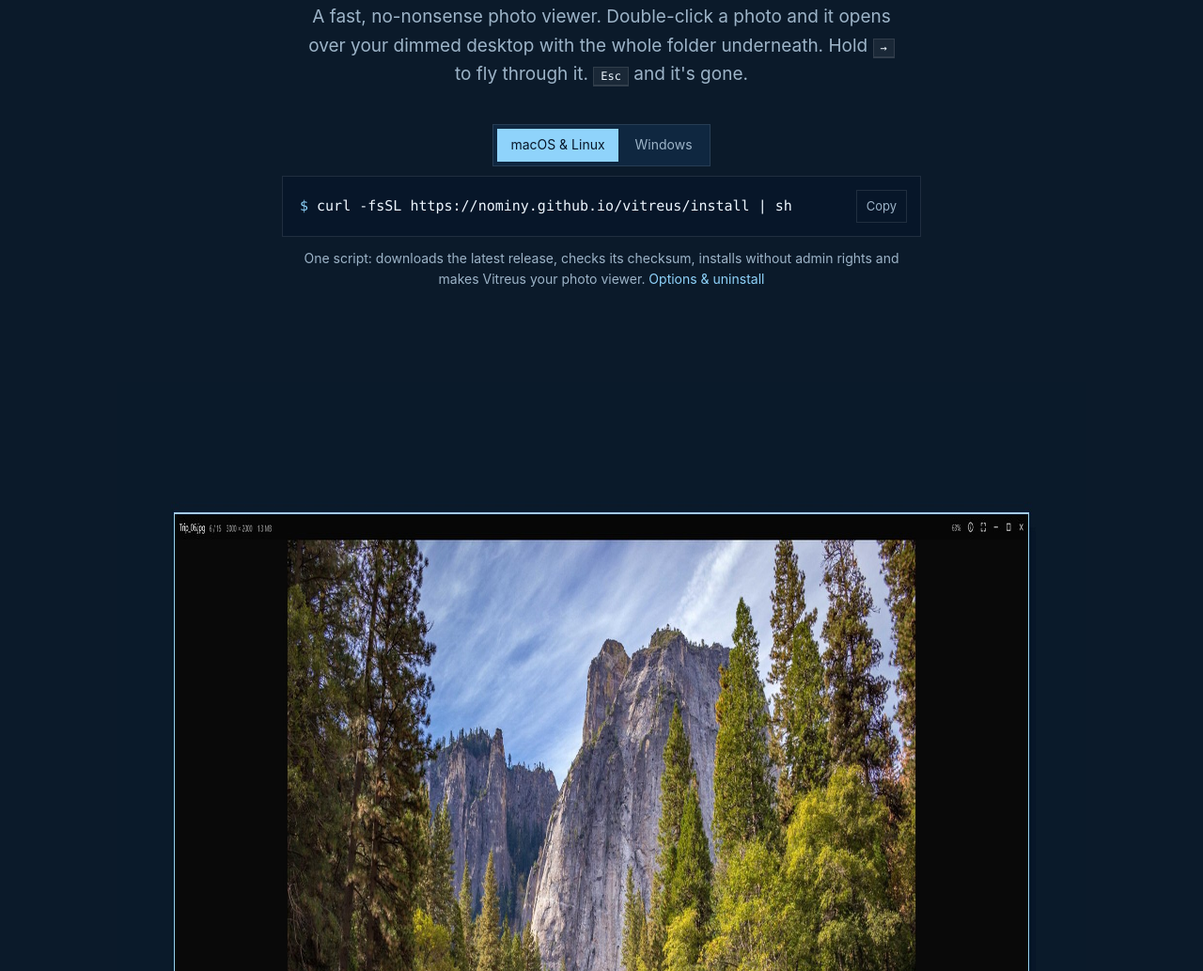
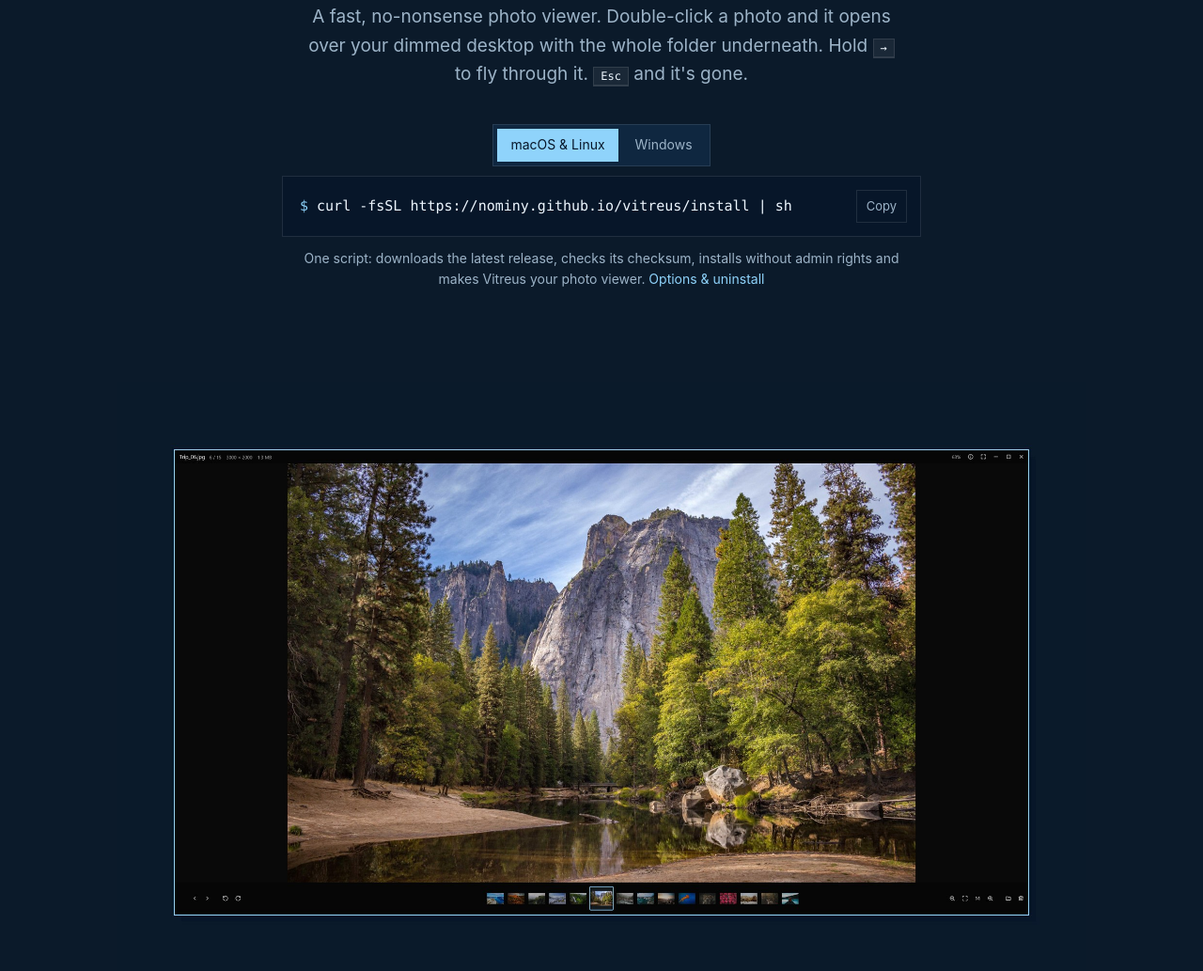
Before and after one commit to Nominy/vitreus, a plain HTML site: page site/index.html in a window 1280 px wide. Shown: the part 267-1300 px from the top of the page at 94% size. Drawn offline with Linux system fonts and the light colour scheme.

Commit message:
Site: keep screenshot aspect ratio

```diff
--- a/site/index.html
+++ b/site/index.html
@@ -51,7 +51,7 @@
     .hint a { color: var(--celeste); text-decoration: none; }
 
     .shot { margin: 56px auto 0; max-width: 1080px; }
-    .shot img { width: 100%; display: block; }
+    .shot img { width: 100%; height: auto; display: block; }
 
     .grid { display: grid; grid-template-columns: repeat(auto-fit, minmax(240px, 1fr)); gap: 14px; margin: 64px 0; }
     .card { background: var(--panel); border: 1px solid var(--line); padding: 20px 22px; }
```
